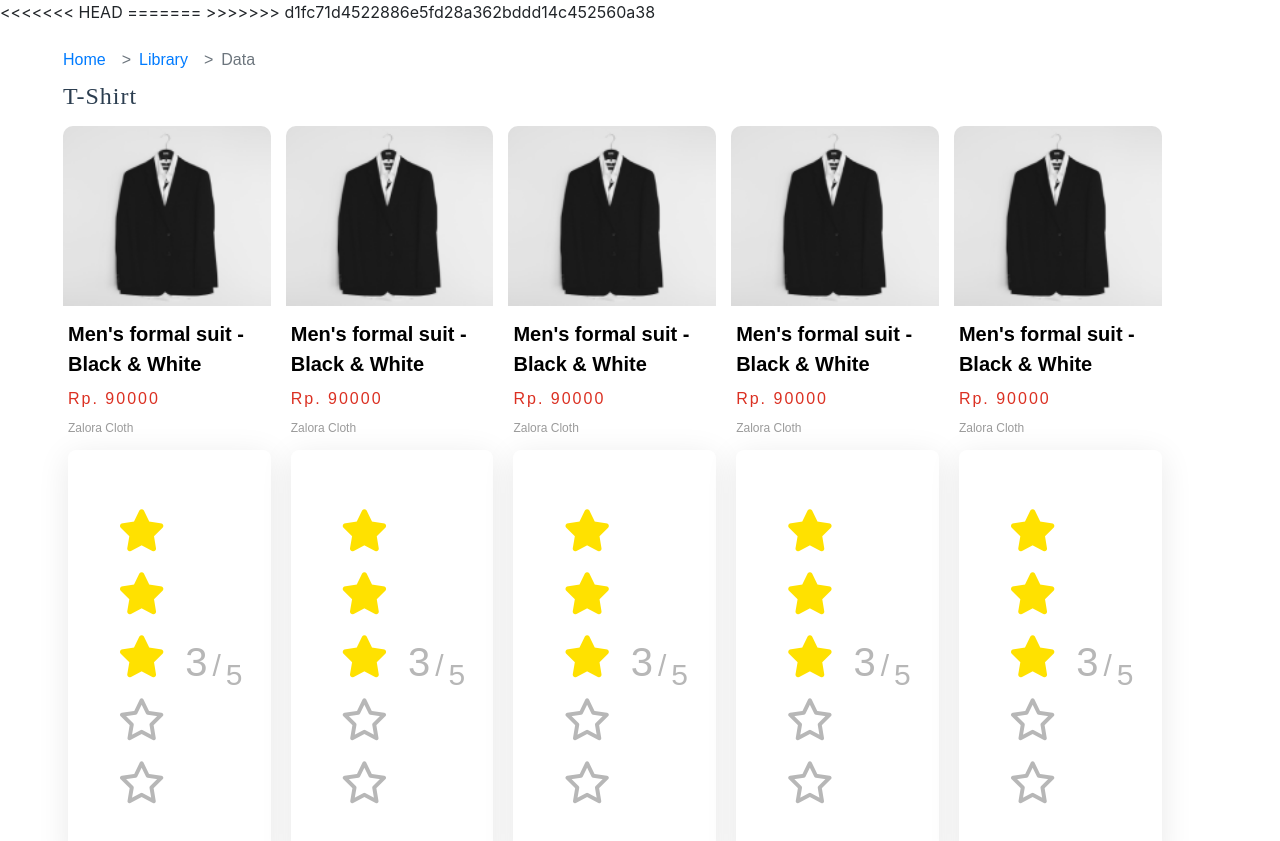
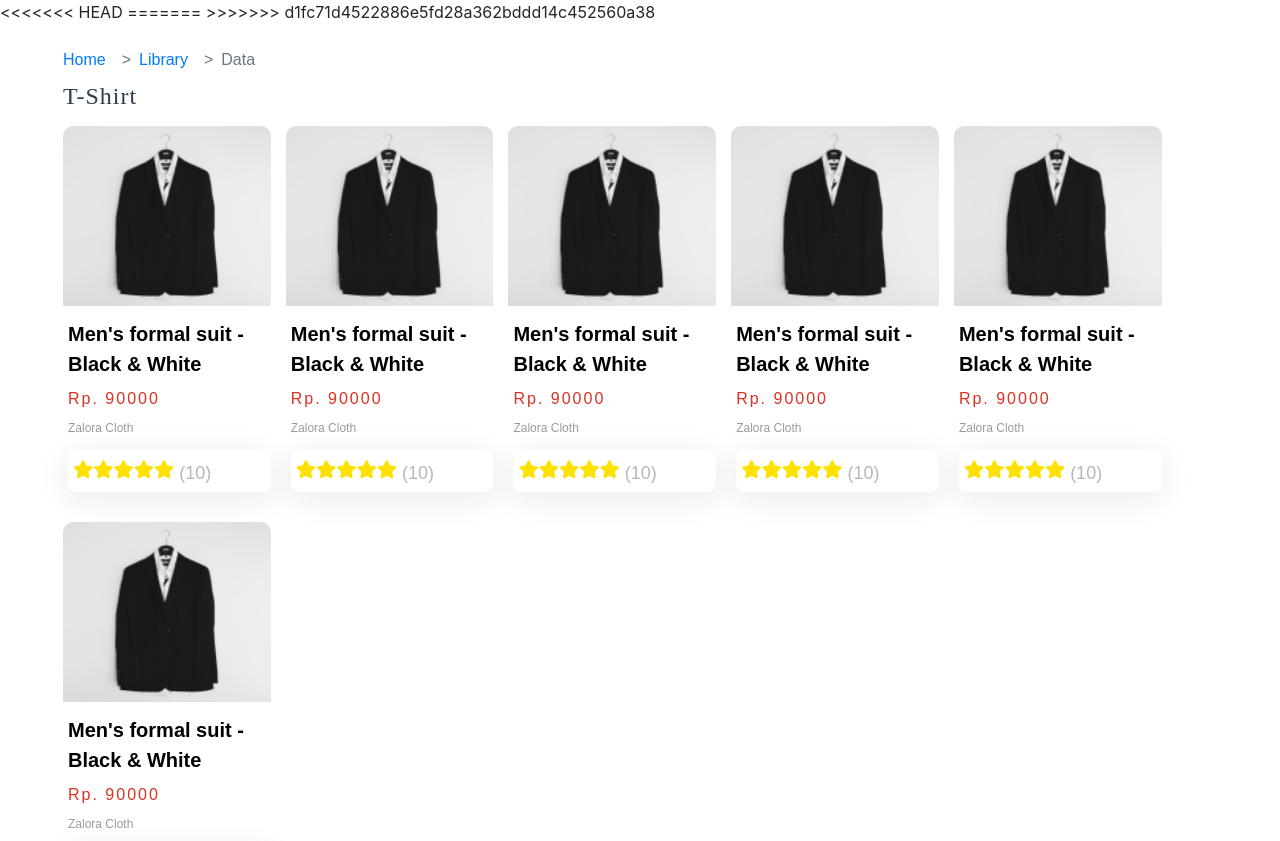
Before and after one commit to Friemorn/App-Blanja-FrontEnd, a Vue app: page /category in a window 1280 px wide. Shown: the top 841 px of the page. Built offline with nearby package versions, Linux system fonts and the light colour scheme; a web font is replaced by a local one; what vue-sweetalert2 would draw is missing.

Commit message:
Bug Rating

```diff
--- a/src/components/_base/CardProduct.vue
+++ b/src/components/_base/CardProduct.vue
@@ -11,7 +11,7 @@
             </div>
         </a>
         <div class="ratting-product">
-            <Rating :grade="3" :maxStars="5" :hasCounter="true"/>
+            <Rating :grade="5" :maxStars="5" :hasCounter="true"/>
         </div>
     </div>
 </template>
--- a/src/components/_base/Rating.vue
+++ b/src/components/_base/Rating.vue
@@ -6,9 +6,7 @@
       </li>
     </ul>
     <div v-if="hasCounter" class="info counter">
-      <span class="score-rating">{{ stars }}</span>
-      <span class="divider">/</span>
-      <span class="score-max">{{ maxStars }}</span>
+      <span class="score-rating">({{ stars*2 }})</span>
     </div>
   </div>
 </template>
@@ -37,7 +35,7 @@ export default {
 .rating {
   display: flex;
   align-items: center;
-  padding: 50px;
+  padding: 5px;
   color: #b7b7b7;
   background: #fff;
   border-radius: 8px;
@@ -45,14 +43,14 @@ export default {
 }
 .rating .list {
   padding: 0;
-  margin: 0 20px 0 0;
+  margin: 0 5px 0 0;
 }
 .rating .list:hover .star {
   color: #ffe100;
 }
 .rating .list .star {
   display: inline-block;
-  font-size: 42px;
+  font-size: 18px;
   transition: all 0.2s ease-in-out;
   cursor: pointer;
 }
@@ -66,17 +64,17 @@ export default {
   color: #ffe100;
 }
 .rating .info {
-  margin-top: 15px;
-  font-size: 40px;
+  margin-top: 5px;
+  font-size: 18px;
   text-align: center;
   display: table;
 }
 .rating .info .divider {
-  margin: 0 5px;
-  font-size: 30px;
+  margin: 0 1px;
+  font-size: 18px;
 }
 .rating .info .score-max {
-  font-size: 30px;
-  vertical-align: sub;
+  font-size: 18px;
+  vertical-align: middle;
 }
 </style>
```
